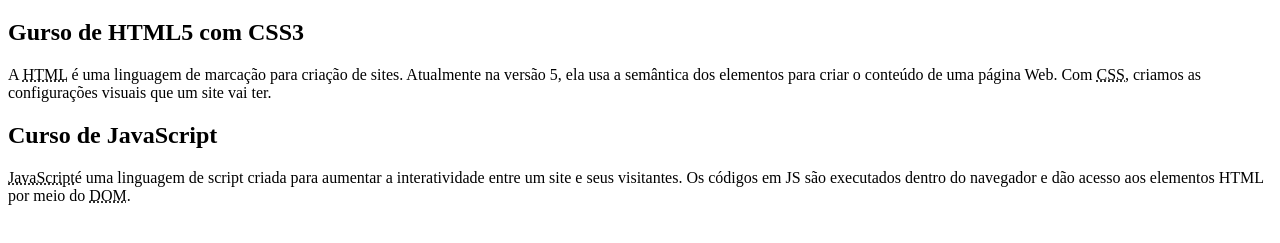
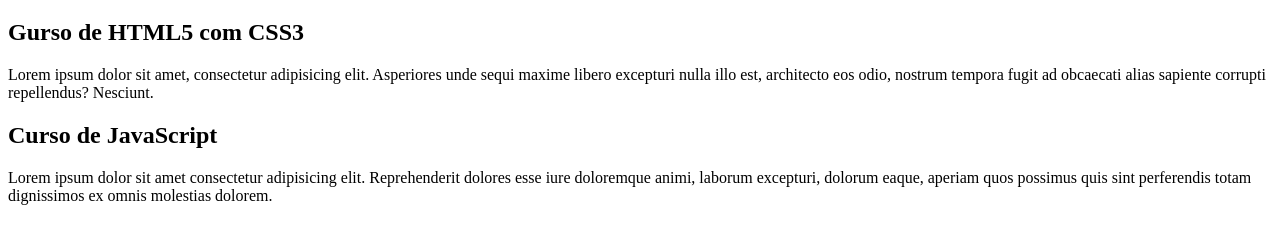
Before and after one commit to valdirdeodato/projeto-site, a plain HTML site: page index.html in a window 1280 px wide. Shown: the part 61-304 px from the top of the page. Drawn offline with Linux system fonts and the light colour scheme.

Commit message:
edit ao anterior

```diff
--- a/index.html
+++ b/index.html
@@ -12,11 +12,11 @@
         </header>
         <article>
             <h2>Gurso de HTML5 com CSS3</h2>
-            <p>A <abbr title="HyperText Markup Language">HTML</abbr> é uma linguagem de marcação para criação de sites. Atualmente na versão 5, ela usa a semântica dos elementos para criar o conteúdo de uma página Web. Com <abbr title="Cascading Style Sheets">CSS</abbr>, criamos as configurações visuais que um site vai ter.</p>
+            <p>Lorem ipsum dolor sit amet, consectetur adipisicing elit. Asperiores unde sequi maxime libero excepturi nulla illo est, architecto eos odio, nostrum tempora fugit ad obcaecati alias sapiente corrupti repellendus? Nesciunt.</p>
         </article>
         <article>
             <h2>Curso de JavaScript</h2>
-            <p><abbr title="JavaScript">JavaScript</abbr>é uma linguagem de script criada para aumentar a interatividade entre um site e seus visitantes. Os códigos em JS são executados dentro do navegador e dão acesso aos elementos HTML por meio do <abbr title="Document Object Model">DOM</abbr>.</p>
+            <p>Lorem ipsum dolor sit amet consectetur adipisicing elit. Reprehenderit dolores esse iure doloremque animi, laborum excepturi, dolorum eaque, aperiam quos possimus quis sint perferendis totam dignissimos ex omnis molestias dolorem.</p>
         </article>
     </main>
 </body>
```
